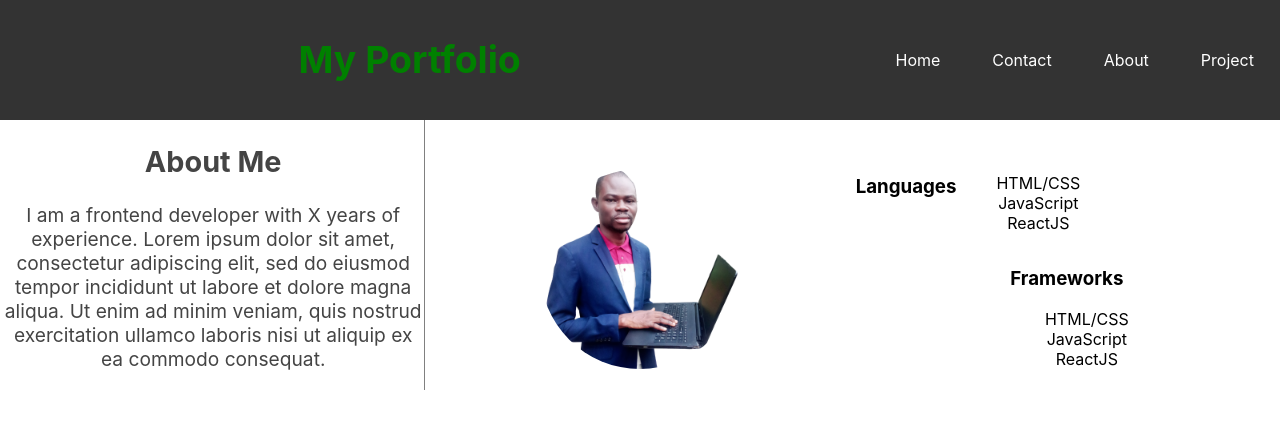
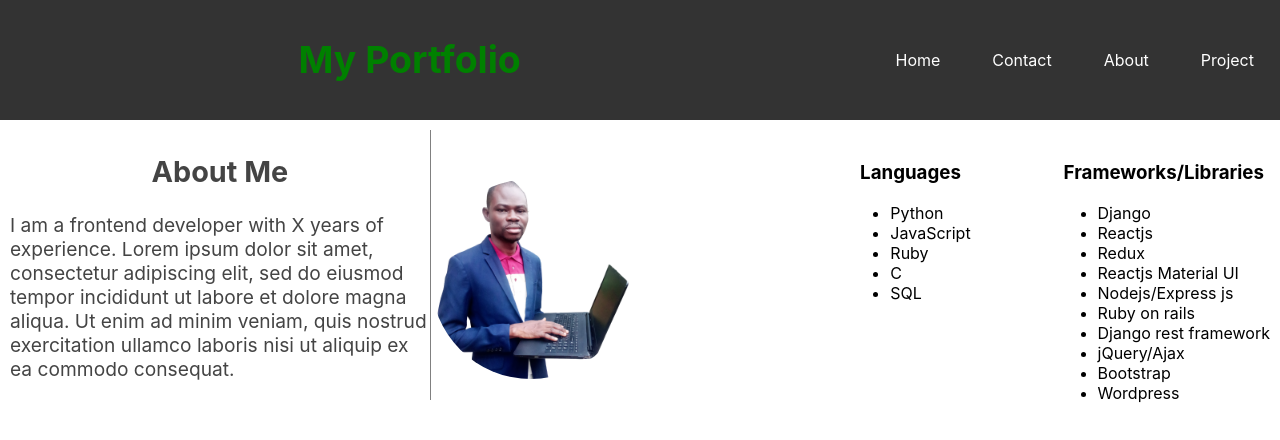
Before and after one commit to MayowaFunmi/simple_reactjs-portfolio, a React (Create React App) app: page / in a window 1280 px wide. Shown: the top 440 px of the page. Built offline with nearby package versions, Linux system fonts and the light colour scheme.

Commit message:
working on about section

```diff
--- a/src/components/About.css
+++ b/src/components/About.css
@@ -3,6 +3,10 @@
     flex-direction: row;
     align-items: center;
     justify-content: space-around;
+    padding: 10px;
+}
+
+.text {
     text-align: center;
 }
 
@@ -11,13 +15,13 @@
     color: #444;
     margin-bottom: 2rem;
     flex-direction: column;
-    width: 33%;
     border-right: 1px solid gray;
+    flex: 1;
 }
 
 .about-image {
-    width: 33%;
     /* border-right: 1px solid gray; */
+    flex: 1;
 }
 
 .about-image img {
@@ -28,15 +32,17 @@
 }
 
 .about-skill {
-    width: 33%;
+    display: flex;
+    flex-direction: row;
+    justify-content: space-between;
+    flex: 1;
 }
 
-.about-skill li {
+
+/* .about-skill li {
     list-style-type: none;
+} */
+
+.languages .frameworks {
+    flex: 1;
 }
-
-.languages {
-    width: 100%;
-    display: flex;
-    flex-direction: row;
-}
--- a/src/components/About.jsx
+++ b/src/components/About.jsx
@@ -5,7 +5,7 @@ function AboutMe() {
   return (
     <div className="about-me">
       <div className="about-me-text">
-        <h2>About Me</h2>
+        <h2 className="text">About Me</h2>
         <p>
           I am a frontend developer with X years of experience. Lorem ipsum
           dolor sit amet, consectetur adipiscing elit, sed do eiusmod tempor
@@ -19,20 +19,29 @@ function AboutMe() {
       </div>
       <div className="about-skill">
         <div className="languages">
-          <h3>Languages</h3>
+          <h3 className="text">Languages</h3>
           <ul>
-            <li>HTML/CSS</li>
+            <li>Python</li>
             <li>JavaScript</li>
-            <li>ReactJS</li>
+            <li>Ruby</li>
+            <li>C</li>
+            <li>SQL</li>
           </ul>
         </div>
 
         <div className="frameworks">
-          <h3>Frameworks</h3>
+          <h3 className="text">Frameworks/Libraries</h3>
           <ul>
-            <li>HTML/CSS</li>
-            <li>JavaScript</li>
-            <li>ReactJS</li>
+            <li>Django</li>
+            <li>Reactjs</li>
+            <li>Redux</li>
+            <li>Reactjs Material UI</li>
+            <li>Nodejs/Express js</li>
+            <li>Ruby on rails</li>
+            <li>Django rest framework</li>
+            <li>jQuery/Ajax</li>
+            <li>Bootstrap</li>
+            <li>Wordpress</li>
           </ul>
         </div>
       </div>
```
